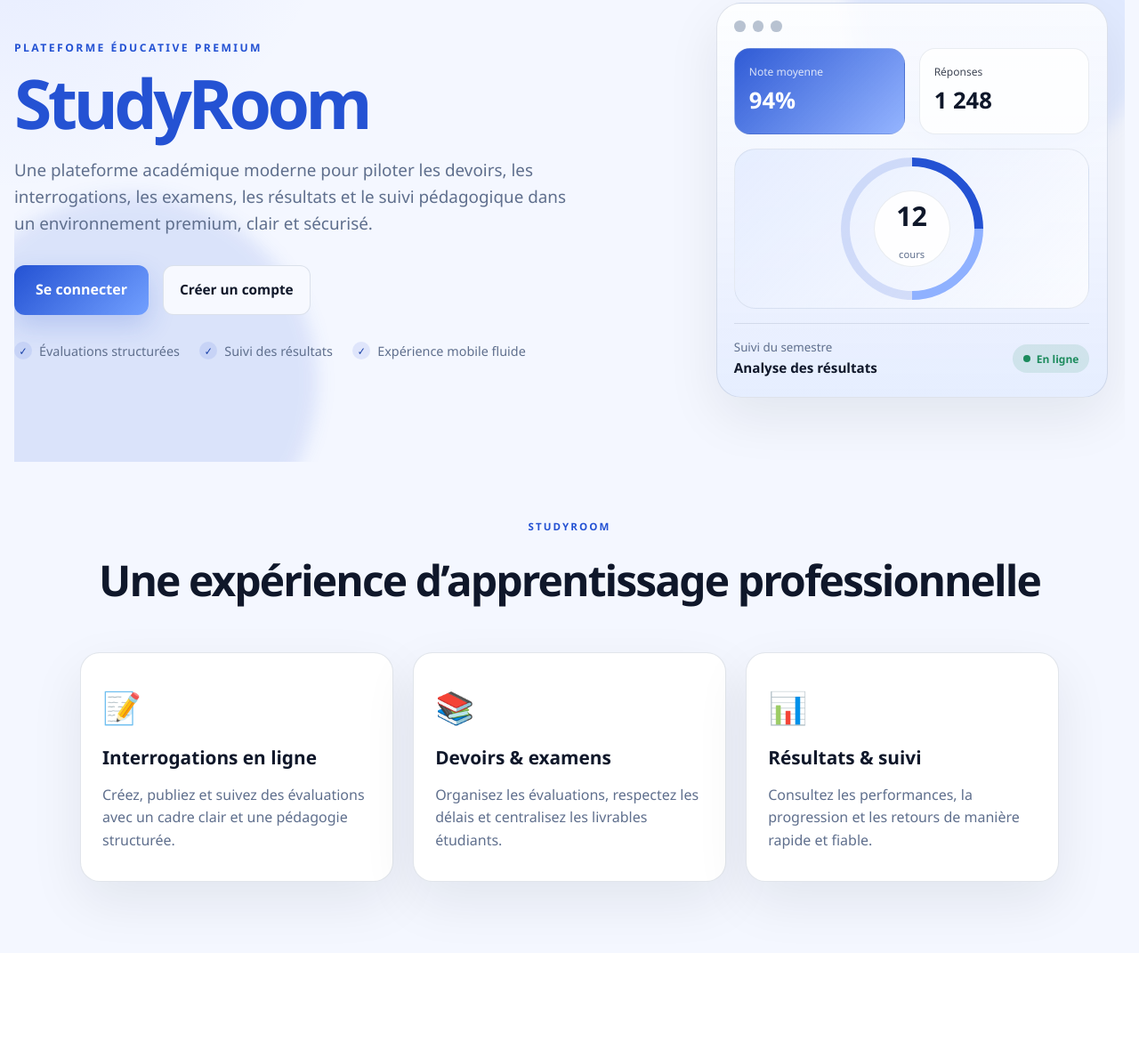
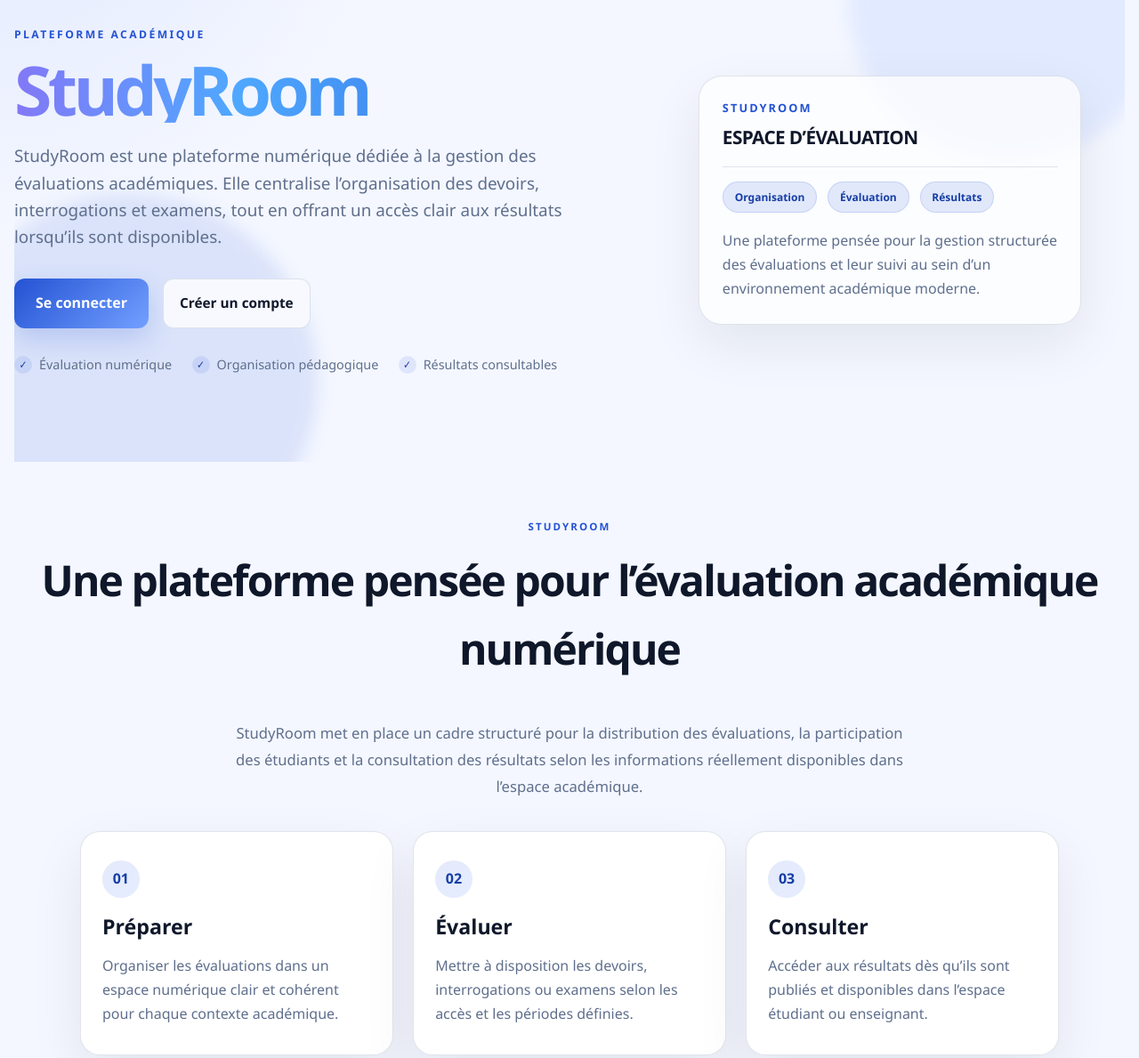
Before and after one commit to MBANZE10/studyroom, a website: page index.html in a window 1280 px wide. Shown: the part 179-1368 px from the top of the page at 89% size. Before the commit the page ends 1250 px from the top, so only its background shows below. Drawn offline with Linux system fonts and the light colour scheme.

Commit message:
fix: remove fake landing content and realign academic data

```diff
--- a/index.html
+++ b/index.html
@@ -44,82 +44,74 @@
     <section id="homeView" class="home-view">
       <section class="hero">
         <div class="hero-content">
-          <p class="subtitle">PLATEFORME ÉDUCATIVE PREMIUM</p>
+          <p class="subtitle">PLATEFORME ACADÉMIQUE</p>
           <h1 class="hero-title">
             <span id="heroTitleText" aria-live="polite">StudyRoom</span>
           </h1>
           <p class="description">
-            Une plateforme académique moderne pour piloter les devoirs, les interrogations, les examens,
-            les résultats et le suivi pédagogique dans un environnement premium, clair et sécurisé.
+            StudyRoom est une plateforme numérique dédiée à la gestion des évaluations académiques.
+            Elle centralise l’organisation des devoirs, interrogations et examens, tout en offrant un accès
+            clair aux résultats lorsqu’ils sont disponibles.
           </p>
           <div class="hero-actions">
             <button id="accessBtn" class="main-button" type="button">Se connecter</button>
             <button id="homeRegisterBtn" class="secondary-button hero-secondary" type="button">Créer un compte</button>
           </div>
-          <ul class="hero-points" aria-label="Points forts de StudyRoom">
-            <li>Évaluations structurées</li>
-            <li>Suivi des résultats</li>
-            <li>Expérience mobile fluide</li>
+          <ul class="hero-points" aria-label="Principes de StudyRoom">
+            <li>Évaluation numérique</li>
+            <li>Organisation pédagogique</li>
+            <li>Résultats consultables</li>
           </ul>
         </div>
 
-        <div class="hero-visual" aria-hidden="true">
-          <div class="visual-shell">
-            <div class="visual-topbar">
-              <span></span>
-              <span></span>
-              <span></span>
-            </div>
-            <div class="visual-panel">
-              <div class="metric-card primary">
-                <span>Note moyenne</span>
-                <strong>94%</strong>
-              </div>
-              <div class="metric-card">
-                <span>Réponses</span>
-                <strong>1 248</strong>
-              </div>
-              <div class="progress-ring">
-                <div class="ring-center">
-                  <strong>12</strong>
-                  <small>cours</small>
-                </div>
-              </div>
-            </div>
-            <div class="visual-footer">
-              <div>
-                <small>Suivi du semestre</small>
-                <strong>Analyse des résultats</strong>
-              </div>
-              <span class="status-pill">En ligne</span>
-            </div>
+        <div class="hero-panel" aria-label="Présentation académique de StudyRoom">
+          <div class="hero-panel-header">
+            <span>StudyRoom</span>
+            <strong>ESPACE D’ÉVALUATION</strong>
           </div>
+          <div class="hero-panel-body">
+            <div class="academic-pill">Organisation</div>
+            <div class="academic-pill">Évaluation</div>
+            <div class="academic-pill">Résultats</div>
+          </div>
+          <p>
+            Une plateforme pensée pour la gestion structurée des évaluations et leur suivi au sein d’un
+            environnement académique moderne.
+          </p>
         </div>
       </section>
 
-      <section class="features">
+      <section class="features academic-section">
         <div class="section-header">
           <p>STUDYROOM</p>
-          <h2>Une expérience d’apprentissage professionnelle</h2>
+          <h2>Une plateforme pensée pour l’évaluation académique numérique</h2>
         </div>
 
-        <div class="cards">
-          <article class="card">
-            <div class="icon">📝</div>
-            <h3>Interrogations en ligne</h3>
-            <p>Créez, publiez et suivez des évaluations avec un cadre clair et une pédagogie structurée.</p>
+        <div class="content-copy">
+          <p>
+            StudyRoom met en place un cadre structuré pour la distribution des évaluations, la participation
+            des étudiants et la consultation des résultats selon les informations réellement disponibles dans
+            l’espace académique.
+          </p>
+        </div>
+
+        <div class="process-grid">
+          <article class="process-step">
+            <span>01</span>
+            <h3>Préparer</h3>
+            <p>Organiser les évaluations dans un espace numérique clair et cohérent pour chaque contexte académique.</p>
           </article>
 
-          <article class="card">
-            <div class="icon">📚</div>
-            <h3>Devoirs & examens</h3>
-            <p>Organisez les évaluations, respectez les délais et centralisez les livrables étudiants.</p>
+          <article class="process-step">
+            <span>02</span>
+            <h3>Évaluer</h3>
+            <p>Mettre à disposition les devoirs, interrogations ou examens selon les accès et les périodes définies.</p>
           </article>
 
-          <article class="card">
-            <div class="icon">📊</div>
-            <h3>Résultats & suivi</h3>
-            <p>Consultez les performances, la progression et les retours de manière rapide et fiable.</p>
+          <article class="process-step">
+            <span>03</span>
+            <h3>Consulter</h3>
+            <p>Accéder aux résultats dès qu’ils sont publiés et disponibles dans l’espace étudiant ou enseignant.</p>
           </article>
         </div>
       </section>
@@ -581,6 +573,18 @@
     </div>
   </div>
 
+  <footer class="site-footer">
+    <div class="footer-brand">
+      <strong>StudyRoom</strong>
+      <span>Plateforme numérique d’évaluation académique.</span>
+    </div>
+    <div class="footer-meta">
+      <span>Connexion</span>
+      <span>Création de compte</span>
+      <span>Gestion académique</span>
+    </div>
+  </footer>
+
   <script src="config.js?v=production-2"></script>
   <script src="script.js?v=production-2"></script>
 </body>
--- a/script.js
+++ b/script.js
@@ -297,22 +297,7 @@ function showOnly(viewName) {
 function animateHeroTitle() {
   const title = document.getElementById('heroTitleText');
   if (!title) return;
-
-  const fullText = 'StudyRoom';
-  let index = 0;
-  const tick = () => {
-    title.textContent = fullText.slice(0, index + 1);
-    index += 1;
-    if (index < fullText.length) {
-      setTimeout(tick, 120);
-    } else {
-      setTimeout(() => {
-        title.textContent = fullText;
-      }, 550);
-    }
-  };
-
-  tick();
+  title.textContent = 'StudyRoom';
 }
 
 function goHome() {
--- a/style.css
+++ b/style.css
@@ -295,8 +295,12 @@ html[data-theme="dark"] .header {
 
 .hero-title span {
   display: block;
-  color: var(--primary);
-  animation: studyroomReveal 1.2s ease-out;
+  background: linear-gradient(90deg, #2452d3 0%, #7ca3ff 18%, #8d6ef5 38%, #4fa8ff 60%, #2452d3 100%);
+  background-size: 200% 100%;
+  -webkit-background-clip: text;
+  background-clip: text;
+  color: transparent;
+  animation: studyroomReveal 1.2s ease-out, titleDrift 12s linear infinite;
 }
 
 @keyframes studyroomReveal {
@@ -307,6 +311,15 @@ html[data-theme="dark"] .header {
   100% {
     opacity: 1;
     transform: translateY(0);
+  }
+}
+
+@keyframes titleDrift {
+  0% {
+    background-position: 0% 50%;
+  }
+  100% {
+    background-position: 200% 50%;
   }
 }
 
@@ -361,157 +374,64 @@ html[data-theme="dark"] .header {
   align-items: center;
 }
 
-.visual-shell {
-  width: min(100%, 440px);
-  padding: 1.2rem;
-  border-radius: 28px;
-  background: linear-gradient(180deg, rgba(255,255,255,0.8), rgba(228,236,255,0.9));
-  border: 1px solid rgba(148, 163, 184, 0.3);
+.hero-panel {
+  position: relative;
+  z-index: 1;
+  width: min(100%, 430px);
+  padding: 1.6rem;
+  border-radius: 26px;
+  background: rgba(255, 255, 255, 0.72);
+  border: 1px solid var(--border);
   box-shadow: var(--shadow);
 }
 
-html[data-theme="dark"] .visual-shell {
-  background: linear-gradient(180deg, rgba(18, 31, 52, 0.95), rgba(22, 34, 58, 0.92));
+html[data-theme="dark"] .hero-panel {
+  background: rgba(16, 29, 50, 0.9);
 }
 
-.visual-topbar {
+.hero-panel-header {
   display: flex;
-  gap: 0.5rem;
-  margin-bottom: 1.1rem;
+  flex-direction: column;
+  gap: 0.35rem;
+  padding-bottom: 1rem;
+  border-bottom: 1px solid var(--border);
 }
 
-.visual-topbar span {
-  width: 0.8rem;
-  height: 0.8rem;
-  border-radius: 50%;
-  display: inline-block;
-  background: rgba(148, 163, 184, 0.65);
+.hero-panel-header span {
+  font-size: 0.8rem;
+  font-weight: 800;
+  letter-spacing: 0.16em;
+  text-transform: uppercase;
+  color: var(--primary);
 }
 
-.visual-panel {
-  display: grid;
-  grid-template-columns: repeat(2, minmax(0, 1fr));
-  gap: 1rem;
+.hero-panel-header strong {
+  font-size: 1.3rem;
+  letter-spacing: -0.03em;
 }
 
-.metric-card {
-  padding: 1rem;
-  border-radius: 18px;
-  background: rgba(255, 255, 255, 0.8);
-  border: 1px solid rgba(148, 163, 184, 0.2);
+.hero-panel-body {
+  display: flex;
+  flex-wrap: wrap;
+  gap: 0.75rem;
+  padding: 1rem 0 1.1rem;
 }
 
-html[data-theme="dark"] .metric-card {
-  background: rgba(12, 19, 29, 0.75);
-}
-
-.metric-card.primary {
-  background: linear-gradient(135deg, rgba(36, 82, 211, 0.95), rgba(124, 163, 255, 0.8));
-  color: white;
-}
-
-.metric-card span {
-  display: block;
-  font-size: 0.75rem;
-  opacity: 0.8;
-}
-
-.metric-card strong {
-  display: block;
-  font-size: 1.6rem;
-  margin-top: 0.2rem;
-}
-
-.progress-ring {
-  grid-column: span 2;
-  display: grid;
-  place-items: center;
-  min-height: 180px;
-  border-radius: 24px;
-  background: linear-gradient(135deg, rgba(228, 236, 255, 0.9), rgba(255,255,255,0.7));
-  border: 1px solid rgba(148, 163, 184, 0.2);
-  position: relative;
-}
-
-html[data-theme="dark"] .progress-ring {
-  background: linear-gradient(135deg, rgba(21, 35, 58, 0.9), rgba(12, 19, 29, 0.8));
-}
-
-.progress-ring::before {
-  content: "";
-  width: 140px;
-  height: 140px;
-  border-radius: 50%;
-  border: 10px solid rgba(36, 82, 211, 0.15);
-  border-top-color: var(--primary);
-  border-right-color: #8fb1ff;
-  transform: rotate(45deg);
-  position: absolute;
-}
-
-.ring-center {
-  position: relative;
-  z-index: 1;
-  display: grid;
-  place-items: center;
-  width: 86px;
-  height: 86px;
-  border-radius: 50%;
-  background: rgba(255,255,255,0.9);
-  border: 1px solid rgba(148, 163, 184, 0.2);
-  color: var(--text);
-}
-
-html[data-theme="dark"] .ring-center {
-  background: rgba(18, 31, 52, 0.82);
-}
-
-.ring-center strong {
-  font-size: 1.9rem;
-}
-
-.ring-center small {
-  font-size: 0.7rem;
-  color: var(--muted);
-}
-
-.visual-footer {
-  display: flex;
-  justify-content: space-between;
-  align-items: center;
-  gap: 0.8rem;
-  margin-top: 1rem;
-  padding-top: 1rem;
-  border-top: 1px solid var(--border);
-}
-
-.visual-footer small {
-  display: block;
-  color: var(--muted);
-}
-
-.visual-footer strong {
-  font-size: 0.95rem;
-}
-
-.status-pill {
+.academic-pill {
   display: inline-flex;
   align-items: center;
-  gap: 0.45rem;
-  padding: 0.4rem 0.75rem;
+  padding: 0.45rem 0.8rem;
   border-radius: 999px;
-  background: rgba(28, 139, 93, 0.12);
-  color: var(--success);
+  background: var(--primary-soft);
+  color: var(--primary-strong);
+  border: 1px solid rgba(36, 82, 211, 0.15);
   font-size: 0.75rem;
   font-weight: 700;
 }
 
-.status-pill::before {
-  content: "";
-  width: 8px;
-  height: 8px;
-  border-radius: 50%;
-  background: currentColor;
+.hero-panel p {
+  color: var(--muted);
+  line-height: 1.7;
 }
 
 .features {
@@ -555,7 +475,19 @@ html[data-theme="dark"] .ring-center {
   letter-spacing: -0.04em;
 }
 
-.cards {
+.content-copy {
+  max-width: 780px;
+  margin: 0 auto 2.2rem;
+  text-align: center;
+}
+
+.content-copy p {
+  color: var(--muted);
+  font-size: 1.04rem;
+  line-height: 1.8;
+}
+
+.process-grid {
   max-width: 1100px;
   margin: 0 auto;
   display: grid;
@@ -563,32 +495,65 @@ html[data-theme="dark"] .ring-center {
   gap: 1.4rem;
 }
 
-.card {
+.process-step {
   padding: 2rem 1.5rem;
   background: var(--surface-solid);
   border: 1px solid var(--border);
   border-radius: 22px;
   box-shadow: var(--shadow);
-  transition: transform 0.2s ease, border-color 0.2s ease;
 }
 
-.card:hover {
-  transform: translateY(-6px);
-  border-color: rgba(36, 82, 211, 0.3);
+.process-step span {
+  display: inline-flex;
+  align-items: center;
+  justify-content: center;
+  width: 2.6rem;
+  height: 2.6rem;
+  border-radius: 50%;
+  background: linear-gradient(135deg, rgba(36, 82, 211, 0.12), rgba(124, 163, 255, 0.2));
+  color: var(--primary-strong);
+  font-weight: 800;
+  margin-bottom: 0.9rem;
 }
 
-.icon {
-  font-size: 2.2rem;
-  margin-bottom: 0.8rem;
+.process-step h3 {
+  margin-bottom: 0.7rem;
+  font-size: 1.45rem;
 }
 
-.card h3 {
-  margin-bottom: 0.8rem;
-  font-size: 1.3rem;
+.process-step p {
+  color: var(--muted);
+  line-height: 1.7;
 }
 
-.card p {
+.site-footer {
+  display: flex;
+  align-items: center;
+  justify-content: space-between;
+  gap: 1rem;
+  max-width: 1200px;
+  margin: 0 auto 2.5rem;
+  padding: 1.5rem 1.25rem 0;
+  border-top: 1px solid var(--border);
   color: var(--muted);
+}
+
+.footer-brand {
+  display: flex;
+  flex-direction: column;
+  gap: 0.2rem;
+}
+
+.footer-brand strong {
+  color: var(--text);
+  font-size: 1.1rem;
+}
+
+.footer-meta {
+  display: flex;
+  flex-wrap: wrap;
+  gap: 1rem;
+  font-size: 0.88rem;
 }
 
 .dashboard-section,
```
Also changed, not shown: server.js (+8 -4 lines).
